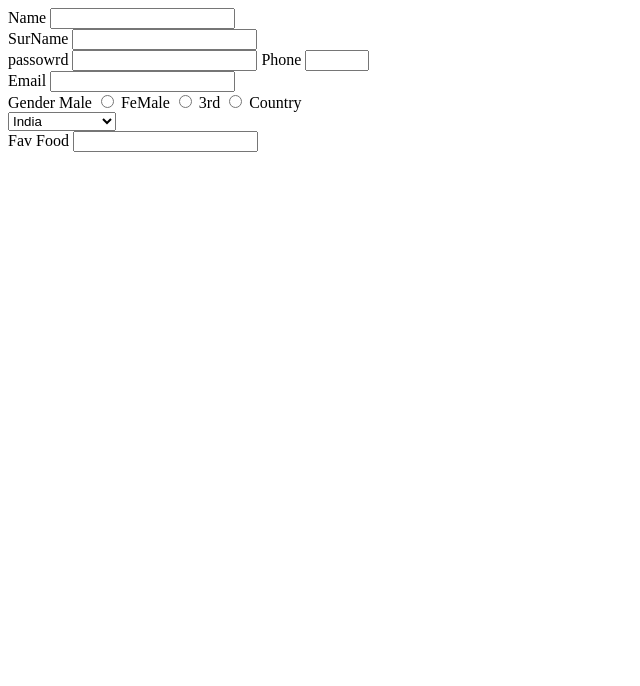
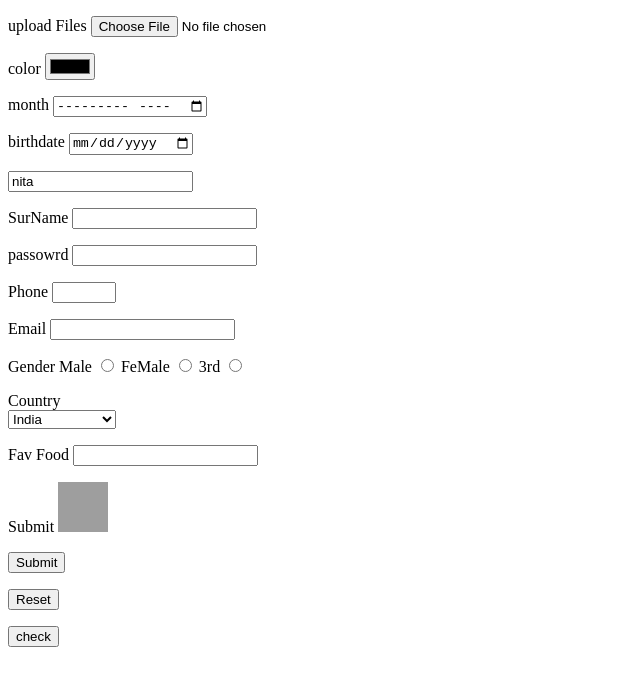
Before and after one commit to kajal1sharma/11-30frisat, a plain HTML site: page input.html in a window 1280 px wide. Shown: the whole page, without its empty margins (0-640 px from the left). Drawn offline with Linux system fonts and the light colour scheme; grey boxes are pictures that could not be loaded.

Commit message:
input file

```diff
--- a/input.html
+++ b/input.html
@@ -5,21 +5,51 @@
 </head>
 <body>
     <form action="action.php">
-        <label for="firstname" >Name</label>
-        <input type="text" name="firstname"/>
-        <br/>
+
+        <p>
+            <label>
+                upload Files
+            </label>
+            <input type="file">
+        </p>
+        <p>
+            <label>color</label>
+            <input type="color">
+        </p>
+        <p>
+            <label>month</label>
+            <input type="month">
+        </p>
+        <p>
+            <label>
+                birthdate
+            </label>
+            <input type="date" />
+        </p>
+        <p>
+            <!-- <label for="firstname" >Name</label> -->
+            <input type="text" name="firstname" placeholder="lastname" value="nita" readonly/>
+        </p>
+        <p>
+            <input type="text" value="2342463564356356" name="userid" hidden>
+        </p>
+        <p>
             <label for="lastname">SurName</label>
-        <input type="text" name="lastname" max="5"/>
-        <br/>
+            <input type="text" name="lastname">
+        </p>
+        <p>
             <label for="password">passowrd</label>
             <input name="passowrd" type="password" maxlength=8 />
-
+        </p>
+        <p>
             <label for="phone">Phone</label>
             <input type="number" name="phone" max="100" min="0" step="10"/>
-        <br/>
+        </p>
+        <p>
             <label>Email</label>
             <input type="email" name="email" autocomplete />
-        <br/>
+        </p>
+        <p>
             <label>Gender</label>
             <label for="gender">Male </label>
                 <input type="radio" value="male" name="gender">
@@ -28,9 +58,10 @@
                 <input type="radio" value="female" name="gender1">
             <label for="gender">3rd</label>
                 <input type="radio" value="3rdgender" name="gender2">
-
+        </p>
+        <p>
             <label for="country">Country</label>
-            <br/>
+            <br>
             <select name="country">
                 <optgroup label="asia">
                     <option value="india">India</option>
@@ -48,8 +79,8 @@
                     <option value="sa">South africa</option>
                 </optgroup>
             </select>
-
-            <br/>
+        </p>
+        <p>
             <label for="favfood">Fav Food</label>
 
             <input list="favfood" type="text" name="favfood">
@@ -61,6 +92,20 @@
 
                 <option value="milkshake">
             </datalist>
+        </p>
+        <p>
+            <label>Submit</label>
+            <input type="image" width=" 50px" height="50px" src="https://www.simplilearn.com/ice9/free_resources_article_thumb/what_is_image_Processing.jpg">
+        </p>
+        <p>
+            <input type="submit">
+        </p>
+        <p>
+            <input type="reset">
+        </p>
+        <p>
+            <input type="button" value="check">
+        </p>
     </form>
 </body>
 </html>
```
Lines whose indentation alone changed are shown as unchanged.
